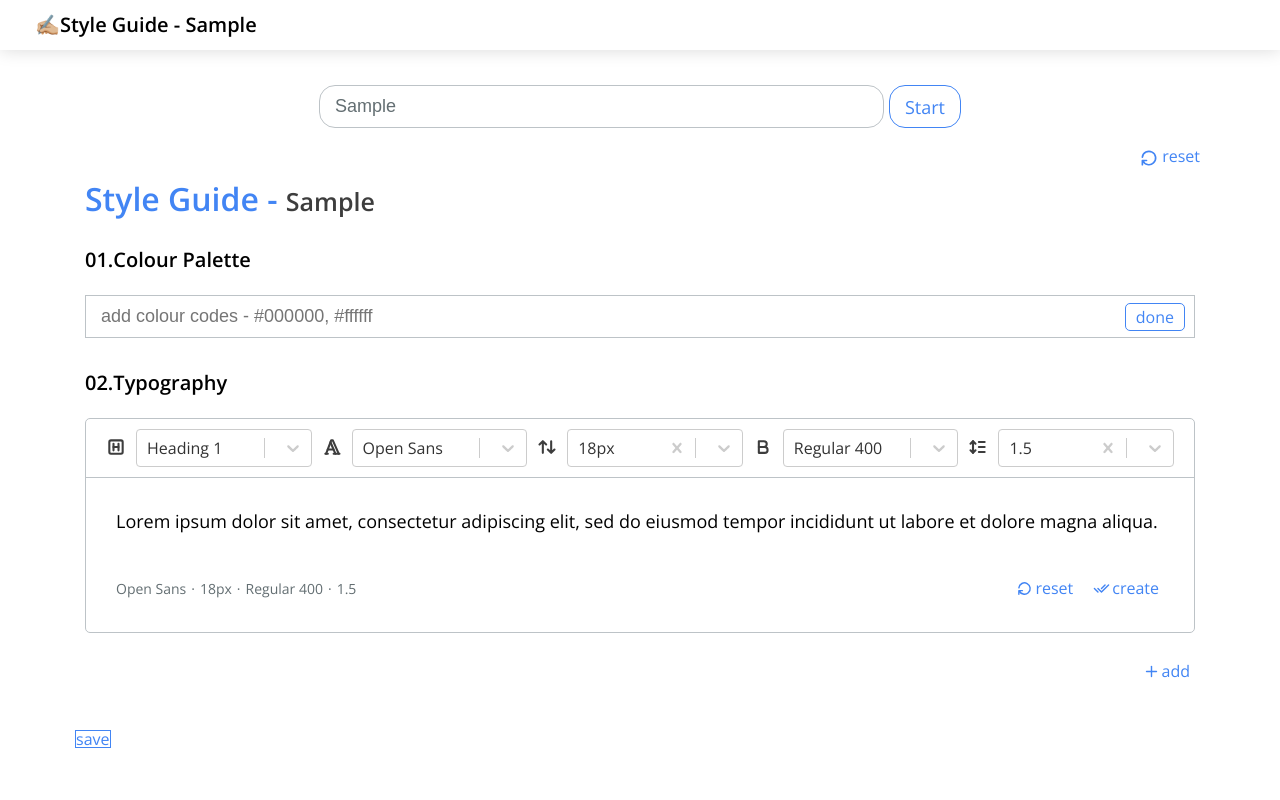
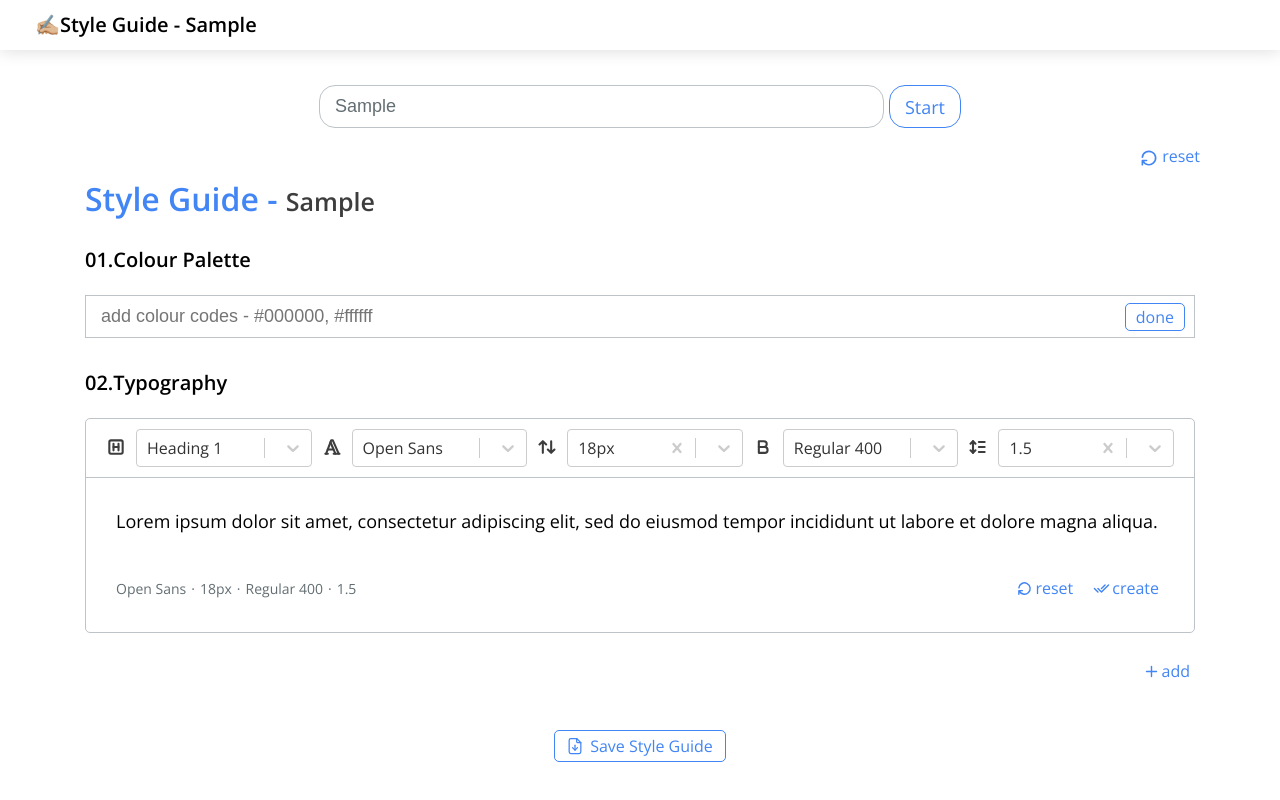
Before and after one commit to minapark127/your_style_guide, a React (Create React App) app: page / in a window 1280 px wide. Both pictures are taken after typing "Sample" into the empty fields and a click on the button "Start". Shown: the top 800 px of the page. Built offline with nearby package versions, Linux system fonts and the light colour scheme.

Commit message:
style save style guide button

```diff
--- a/src/Assets/Icons.js
+++ b/src/Assets/Icons.js
@@ -238,3 +238,24 @@ export const LinkedInIcon = (
     <path d="M16 16v-3a2 2 0 0 0 -4 0" />
   </svg>
 );
+
+export const DownloadIcon = (
+  <svg
+    xmlns="http://www.w3.org/2000/svg"
+    className="icon icon-tabler icon-tabler-file-download"
+    width="20"
+    height="20"
+    viewBox="0 0 24 24"
+    strokeWidth="1.5"
+    stroke="#3d3d3d"
+    fill="none"
+    strokeLinecap="round"
+    strokeLinejoin="round"
+  >
+    <path stroke="none" d="M0 0h24v24H0z" fill="none" />
+    <path d="M14 3v4a1 1 0 0 0 1 1h4" />
+    <path d="M17 21h-10a2 2 0 0 1 -2 -2v-14a2 2 0 0 1 2 -2h7l5 5v11a2 2 0 0 1 -2 2z" />
+    <line x1="12" y1="11" x2="12" y2="17" />
+    <polyline points="9 14 12 17 15 14" />
+  </svg>
+);
--- a/src/Components/StartForm.js
+++ b/src/Components/StartForm.js
@@ -1,7 +1,7 @@
 import React, { useState } from "react";
 import styled from "styled-components";
 import StyleGuide from "./StyleGuide";
-import { ResetIcon } from "../Assets/Icons";
+import { ResetIcon, DownloadIcon } from "../Assets/Icons";
 import html2canvas from "html2canvas";
 
 const Section = styled.section`
@@ -71,6 +71,32 @@ const ResetBtn = styled.div`
   }
 `;
 
+const SaveP = styled.div`
+  display: flex;
+  justify-content: center;
+  button {
+    display: flex;
+    align-content: flex-end;
+    border-radius: 5px;
+    padding: 5px 10px;
+    transition: all linear 0.2s;
+    svg {
+      stroke: var(--color-blue);
+      margin-right: 3px;
+    }
+    &:hover {
+      background-color: var(--color-blue);
+      color: white;
+      svg {
+        stroke: white;
+      }
+    }
+    span {
+      padding: 2px;
+    }
+  }
+`;
+
 const onFocus = (event) => {
   const { target } = event;
   target.placeholder = "";
@@ -109,6 +135,16 @@ const useSubmit = (initialValue) => {
   return { submitted, businessName, error, onSubmit, onReset };
 };
 
+const saveImg = (url, filename) => {
+  const link = document.createElement("a");
+  link.href = url;
+  link.download = filename;
+
+  document.body.appendChild(link);
+  link.click();
+  document.body.removeChild(link);
+};
+
 const StartForm = () => {
   const submit = useSubmit(0);
 
@@ -120,27 +156,15 @@ const StartForm = () => {
   const getImg = () => {
     const styleGuide = styleGuideRef.current;
 
-
     html2canvas(styleGuide, {
       width: styleGuide.scrollWidth,
       height: styleGuide.scrollHeight,
       scrollY: -window.scrollY,
     }).then((canvas) => {
-
       document.body.appendChild(canvas);
       saveImg(canvas.toDataURL(), `Style Guide - ${submit.businessName}`);
       document.body.removeChild(canvas);
     });
-  };
-
-  const saveImg = (url, filename) => {
-    const link = document.createElement("a");
-    link.href = url;
-    link.download = filename;
-
-    document.body.appendChild(link);
-    link.click();
-    document.body.removeChild(link);
   };
 
   return (
@@ -172,7 +196,11 @@ const StartForm = () => {
           </ResetBtn>
           <StyleGuide title={submit.businessName} ref={styleGuideRef} />
 
-          <button onClick={getImg}>save</button>
+          <SaveP>
+            <button onClick={getImg}>
+              {DownloadIcon} <span>Save Style Guide</span>
+            </button>
+          </SaveP>
         </>
       ) : null}
     </>
```
Also changed, not shown: 1 other file (tests, documents, lock files or other folders).
